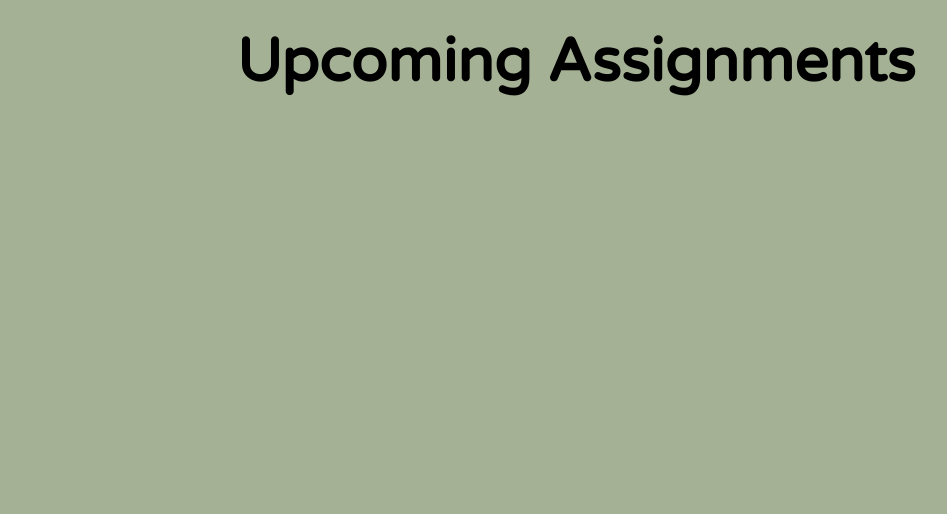
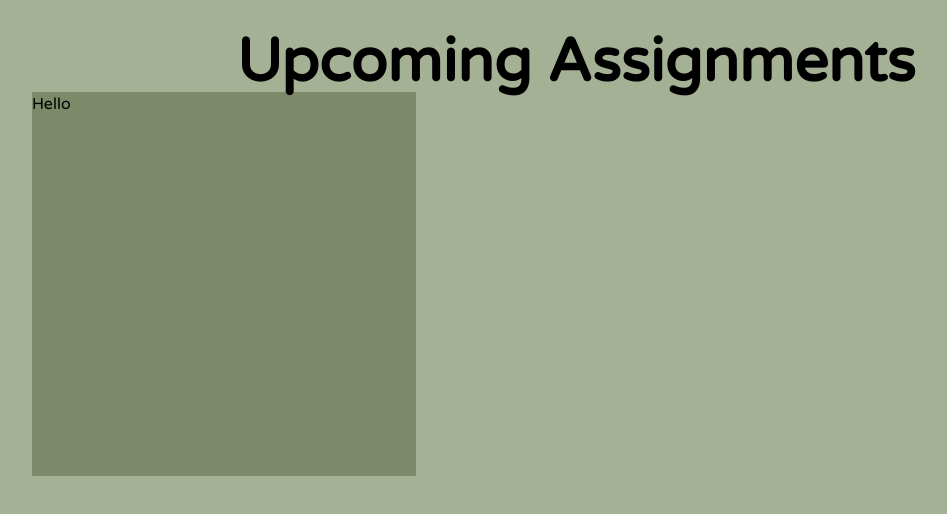
Before and after one commit to hannah2520/Beary-Time, a Next.js app: page /assignment in a window 1280 px wide. Shown: the top 514 px of the page, without its empty margins (64-1011 px from the left). Built offline with nearby package versions, Linux system fonts and the light colour scheme.

Commit message:
Add AssignmentContainer component

```diff
--- a/src/app/assignment/page.tsx
+++ b/src/app/assignment/page.tsx
@@ -1,7 +1,11 @@
+// Components
+import AssignmentContainer from "@/components/AssignmentContainer"
+
 export default function Assignment() {
     return (
-        <div className="bg-[#a5b194] h-screen pt-8">
+        <div className="bg-[#a5b194] h-screen pt-8 p-24">
             <header className="text-center text-6xl font-bold">Upcoming Assignments</header>
+            <AssignmentContainer />
         </div>
     )
 }
--- /dev/null
+++ b/src/components/AssignmentContainer.tsx
@@ -0,0 +1,3 @@
+export default function AssignmentContainer() {
+    return <div className="aspect-square bg-[#7d8a6a] w-96">Hello</div>
+}
```
